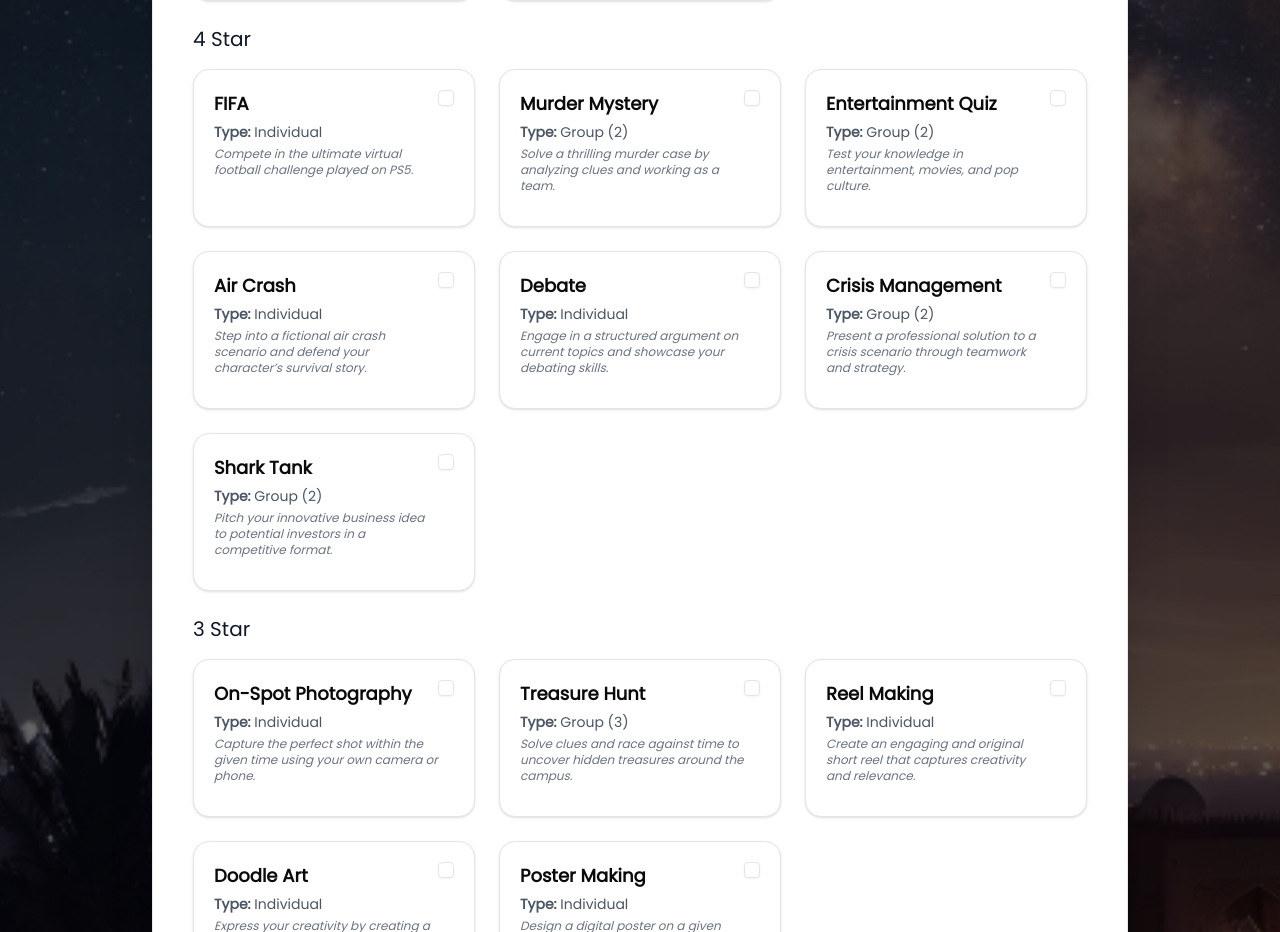
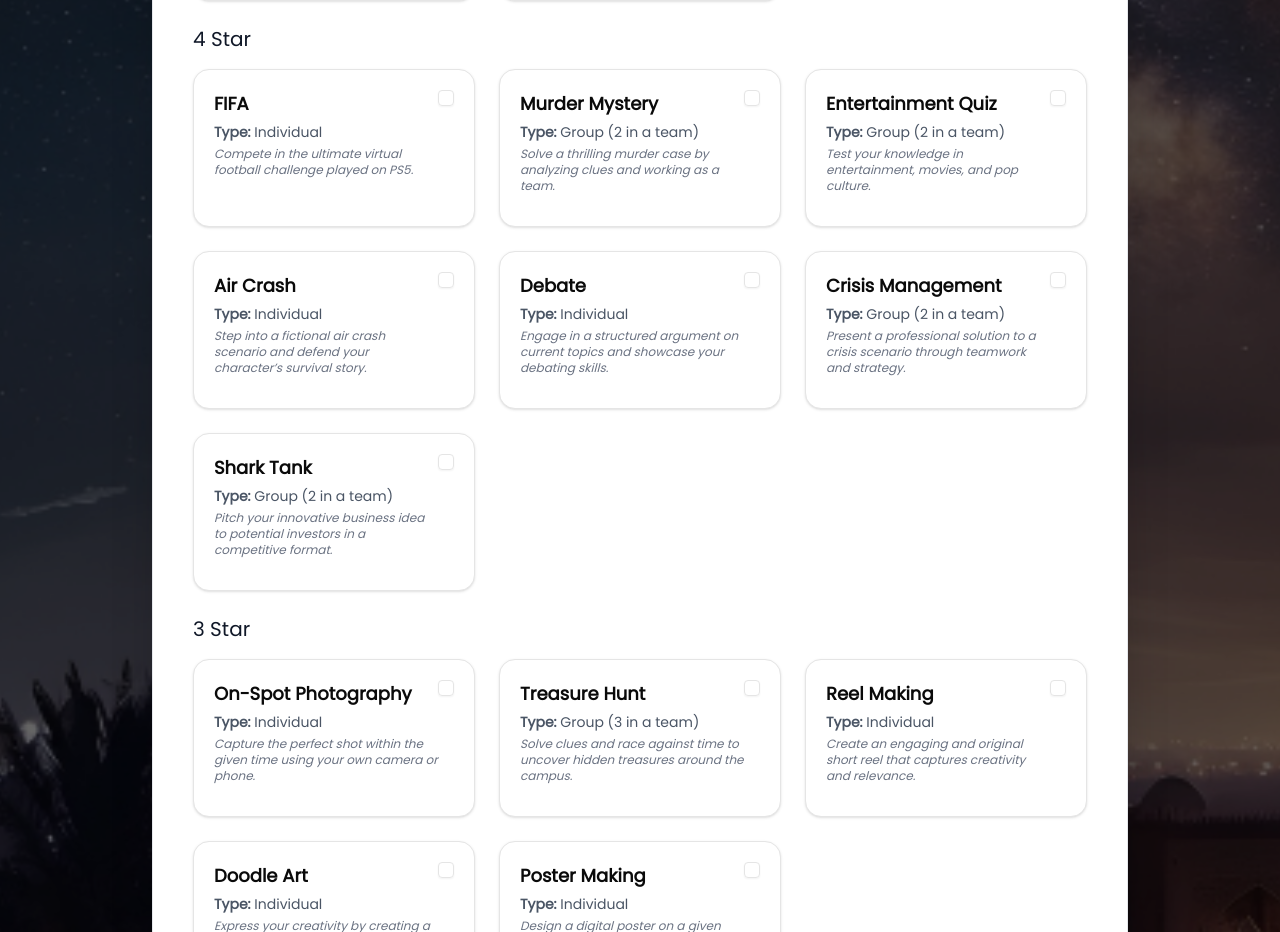
Before and after one commit to Maaz2623/samhita-2025, a Next.js app: page /register in a window 1280 px wide. Shown: the part 900-1832 px from the top of the page. Built offline with nearby package versions, Linux system fonts and the light colour scheme.

Commit message:
modified:   src/components/registration-form.tsx

```diff
--- a/src/components/registration-form.tsx
+++ b/src/components/registration-form.tsx
@@ -66,13 +66,13 @@ const eventsData: EventsByStar = {
     },
     {
       name: "Murder Mystery",
-      type: "Group (2)",
+      type: "Group (2 in a team)",
       description:
         "Solve a thrilling murder case by analyzing clues and working as a team.",
     },
     {
       name: "Entertainment Quiz",
-      type: "Group (2)",
+      type: "Group (2 in a team)",
       description:
         "Test your knowledge in entertainment, movies, and pop culture.",
     },
@@ -90,13 +90,13 @@ const eventsData: EventsByStar = {
     },
     {
       name: "Crisis Management",
-      type: "Group (2)",
+      type: "Group (2 in a team)",
       description:
         "Present a professional solution to a crisis scenario through teamwork and strategy.",
     },
     {
       name: "Shark Tank",
-      type: "Group (2)",
+      type: "Group (2 in a team)",
       description:
         "Pitch your innovative business idea to potential investors in a competitive format.",
     },
@@ -110,7 +110,7 @@ const eventsData: EventsByStar = {
     },
     {
       name: "Treasure Hunt",
-      type: "Group (3)",
+      type: "Group (3 in a team)",
       description:
         "Solve clues and race against time to uncover hidden treasures around the campus.",
     },
```
